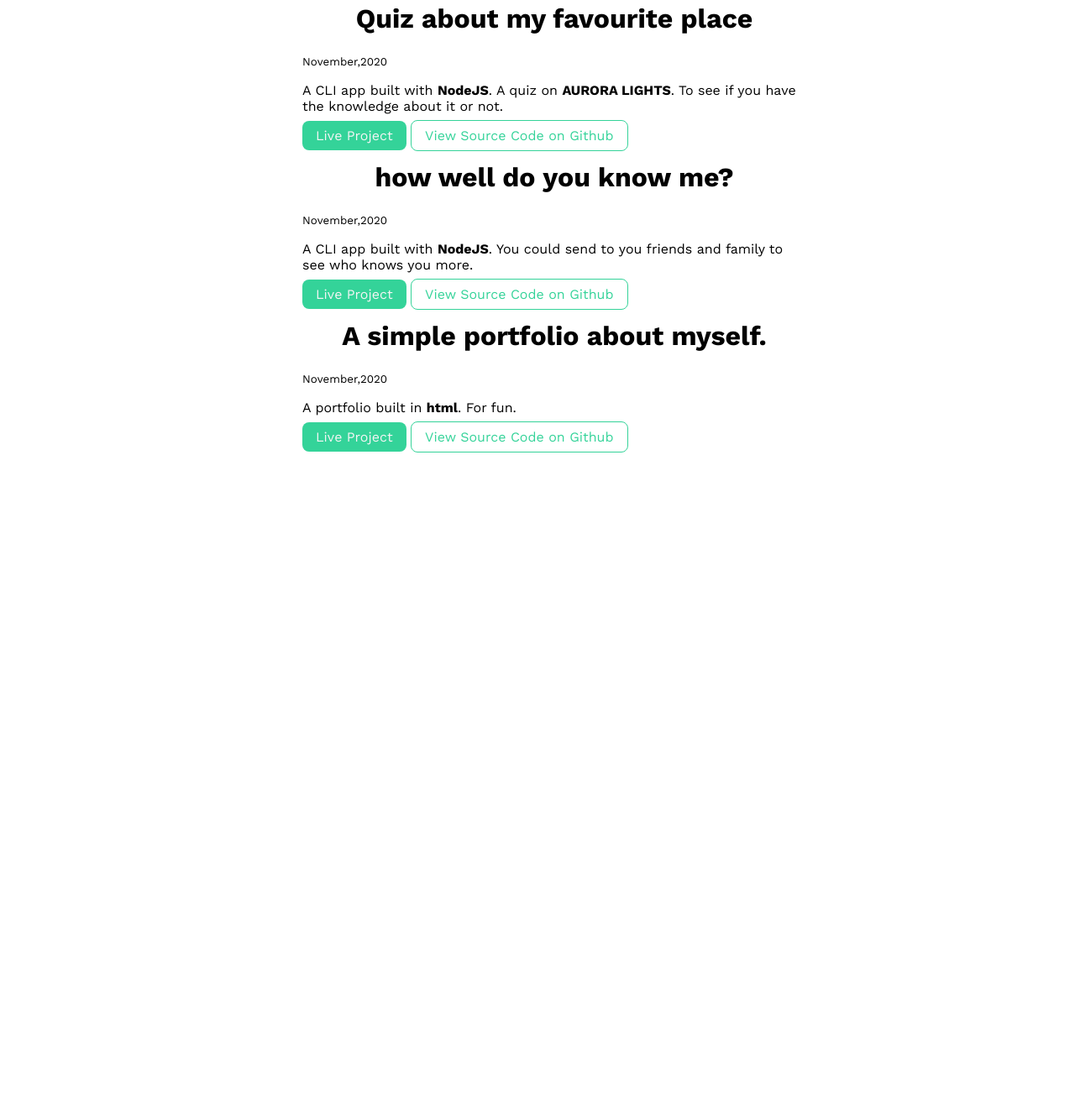
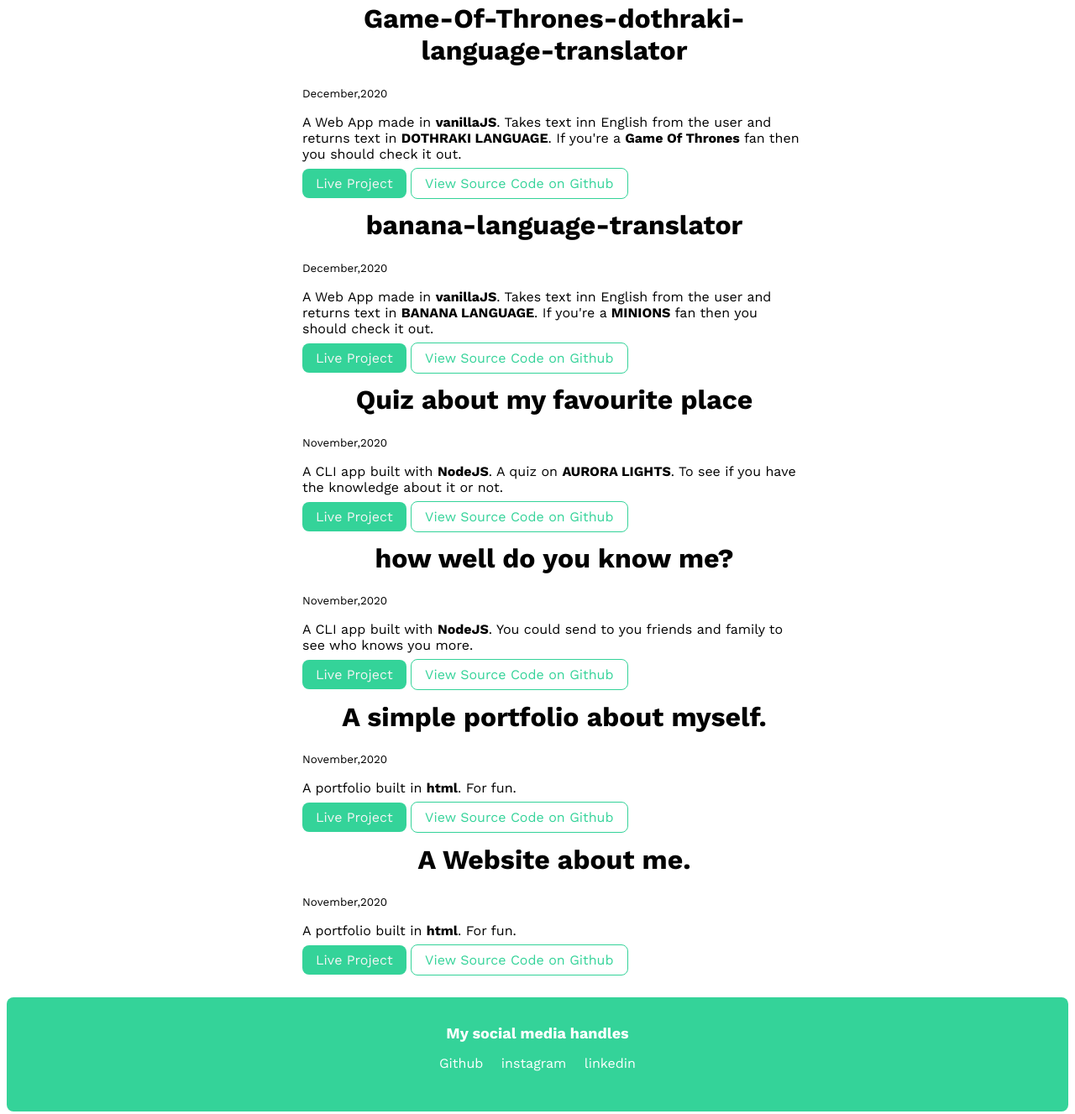
Before and after one commit to sukhleen-kaur-27/sukhleenKaurPortfolioWebsite, a plain HTML site: page projects.html in a window 1280 px wide. Shown: the part 275-1602 px from the top of the page at 84% size. Before the commit the page ends 821 px from the top, so only its background shows below. Drawn offline with nearby package versions, Linux system fonts and the light colour scheme.

Commit message:
projects added

```diff
--- a/projects.html
+++ b/projects.html
@@ -29,9 +29,35 @@
 
     </nav>
     <header class="hero">
-        <h1 class="hero-heading">My <span>Projects</span></h1>
+        <h1 class="hero-heading">My Projects</h1>
     </header>
     <ul class="list-non-bullet">
+        <div class="container container-center">
+            <li>
+                <h1 class="center-text">Game-Of-Thrones-dothraki-language-translator</h1>
+                <small>December,2020</small>
+                <p>A Web App made in <span style="font-weight: bold;">vanillaJS</span>. Takes text inn English from the user and returns text in <span style="font-weight: bold;">DOTHRAKI LANGUAGE</span>. If you're a <span style="font-weight: bold;">Game Of Thrones</span> fan then you should check it out.
+                </p>
+                <a class="link link-primary"
+                    href="https://gameofthronestranslation.netlify.app//">Live Project</a>
+                <a class="link link-secondary"
+                    href="https://github.com/sukhleen-kaur-27/game-of-thrones-translation">View Source Code on
+                    Github</a>
+            </li>
+        </div>
+        <div class="container container-center">
+            <li>
+                <h1 class="center-text">banana-language-translator</h1>
+                <small>December,2020</small>
+                <p>A Web App made in <span style="font-weight: bold;">vanillaJS</span>. Takes text inn English from the user and returns text in <span style="font-weight: bold;">BANANA LANGUAGE</span>. If you're a <span style="font-weight: bold;">MINIONS</span> fan then you should check it out.
+                </p>
+                <a class="link link-primary"
+                    href="https://banana-language-translator.netlify.app/">Live Project</a>
+                <a class="link link-secondary"
+                    href="https://github.com/sukhleen-kaur-27/banana-language">View Source Code on
+                    Github</a>
+            </li>
+        </div>
         <div class="container container-center">
             <li>
                 <h1 class="center-text">Quiz about my favourite place</h1>
@@ -62,13 +88,34 @@
                 <h1 class="center-text">A simple portfolio about myself.</h1>
                 <small>November,2020</small>
                 <p>A portfolio built in <span style="font-weight: bold;">html</span>. For fun.</p>
-                <a class="link link-primary" href="/">Live Project</a>
-                <a class="link link-secondary" href="/">View Source
+                <a class="link link-primary" href="https://sukhleenkaursite.netlify.app/">Live Project</a>
+                <a class="link link-secondary" href="https://github.com/sukhleen-kaur-27/sukhleenkaur-site">View Source
+                    Code on Github</a>
+            </li>
+        </div>
+        <div class="container container-center">
+            <li>
+                <h1 class="center-text">A Website about me.</h1>
+                <small>November,2020</small>
+                <p>A portfolio built in <span style="font-weight: bold;">html</span>. For fun.</p>
+                <a class="link link-primary" href="https://sukhleenkaursite.netlify.app/">Live Project</a>
+                <a class="link link-secondary" href="https://github.com/sukhleen-kaur-27/sukhleenkaur-site">View Source
                     Code on Github</a>
             </li>
         </div>
 
     </ul>
+    <br/>
+    <footer class="footer">
+        <div class="footer-header">
+            My social media handles
+        </div>
+        <ul class="social-links list-non-bullet footer-ul">
+            <li class="list-item-inline"><a class="link" href="https://github.com/sukhleen-kaur-27">Github</a></li>
+            <li class="list-item-inline"><a class="link" href="https://www.instagram.com/twinkle_gujral27/">instagram</a></li>
+            <li class="list-item-inline"><a class="link" href="https://www.linkedin.com/in/sukhleen-kaur-34a5461ab/">linkedin</a></li>
+        </ul>
+    </footer>
 </body>
 
 </html>
```
